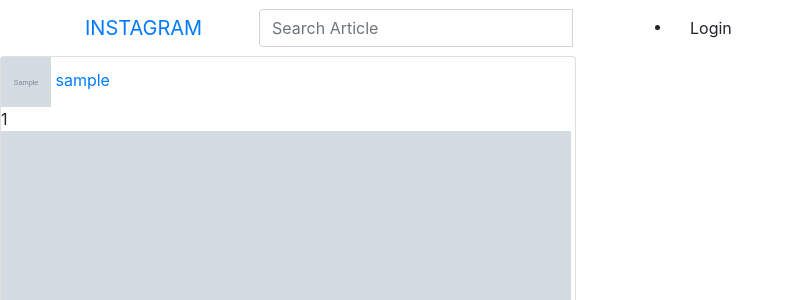
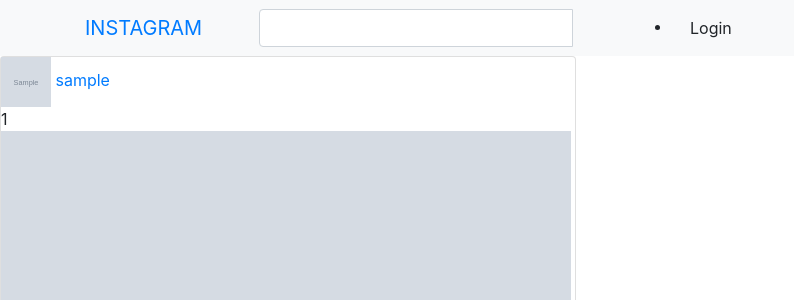
Before and after one commit to silver230/Instachat, a Django app: template chat/templates/index.html in a window 1280 px wide. Shown: the top 300 px of the page, without its empty margins (0-794 px from the left). Run offline with Django 3.2, Linux system fonts and the light colour scheme; the template is opened without the code that fills it: most values are stand-ins (such as "Sample title", 1, 10 or a date in 2020); grey boxes marked "Sample" are stand-in pictures; some libraries are stand-ins or nearby versions.

Commit message:
modified navbar

```diff
--- a/chat/templates/navbar.html
+++ b/chat/templates/navbar.html
@@ -1,4 +1,4 @@
-<nav class="navbar bg-default">
+<nav class="navbar navbar-expand-sm bg-light">
  <div class="container">
     <div class="navbar-header">
       <a class="navbar-brand" href="{% url 'index' %}">INSTAGRAM</a>
@@ -7,10 +7,10 @@
     <!-- Adding a search form  -->
     <div class="col-sm-4 col-md-4 navbar-right">
 
-        <form class="navbar-form" role="search" action=" ">
+      <form class="navbar-form" role="search" action="{% url 'search_results' %}">
 
         <div class="input-group">
-            <input type="text" class="form-control" placeholder="Search Article" name="article">
+          <input type="text" class="form-control" placeholder="" name="">
           <div class="input-group-btn">
             <button class="btn btn-default" type="submit"><i class="glyphicon glyphicon-search"></i></button>
           </div>
@@ -29,11 +29,10 @@
                 </a>
           <ul class="dropdown-menu" role="menu">
             <li>
-                <a href="{%url 'index'%}">Home</a>
-                print(me)
+              <a href="{%url 'index' %}">Home</a>
             </li>
             <li>
-                <a href="{%url 'new-post'%}">Create Article</a>
+              <a href="{%url 'new-post'%}">Create post</a>
             </li>
             <li>
               <a href="/accounts/password/change">Change Password</a>
```
Lines whose indentation alone changed are shown as unchanged.
